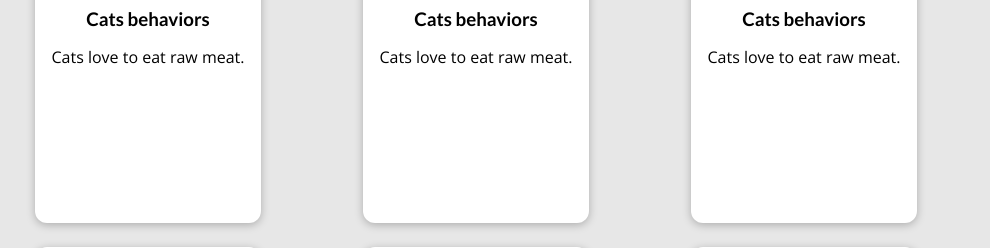
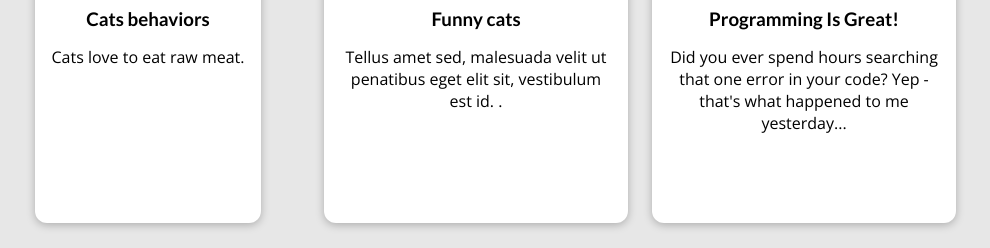
Before and after one commit to RockPiryt/Django_Blog, a Django app: page /posts in a window 1280 px wide. Shown: the part 328-576 px from the top of the page, without its empty margins (164-1154 px from the left). After the commit the page ends 555 px from the top, so only its background shows below. Run offline with Django 4.2, Linux system fonts and the light colour scheme.

Commit message:
'RockPiryt' - add new html templates for posts and for 404 error,
- add html file for all posts, post and post detail,
-  add 404 html,
- store posts as list,

```diff
--- a/my_page/blog/templates/blog/all-posts.html
+++ b/my_page/blog/templates/blog/all-posts.html
@@ -13,12 +13,10 @@
 <section id="all-posts">
     <h2>Post below:</h2>
     <ul>
-        {% include "blog/includes/post.html" %}
-        {% include "blog/includes/post.html" %}
-        {% include "blog/includes/post.html" %}
-        {% include "blog/includes/post.html" %}
-        {% include "blog/includes/post.html" %}
-        {% include "blog/includes/post.html" %}
+        {% for sssingle_post in html_all_posts %}
+            {% include "blog/includes/post.html" %}
+        {% endfor %}
+
     </ul>
 </section>
 {% endblock %}
--- a/my_page/blog/templates/blog/includes/post.html
+++ b/my_page/blog/templates/blog/includes/post.html
@@ -2,11 +2,11 @@
 
 <li>
     <article class="post">
-        <a href="{% url 'single-post-page' slug='cats' %}">
-            <img src="{% static 'blog/images/cat2.jpg' %}" alt="Cats behaviors" width='900px'>
+        <a href="{% url 'single-post-page' slug=sssingle_post.slug %}">
+            <img src="{% static 'blog/images/'|add:sssingle_post.image %}" alt="{{ sssingle_post.title}}" width='900px'>
             <div class="post__content">
-                <h3>Cats behaviors</h3>
-                <p>Cats love to eat raw meat.</p>
+                <h3>{{ sssingle_post.title}}</h3>
+                <p>{{ sssingle_post.excerpt}}</p>
             </div>
         </a>
     </article>
--- a/my_page/blog/templates/blog/index.html
+++ b/my_page/blog/templates/blog/index.html
@@ -5,6 +5,7 @@
 
 
 {% block css_file %}
+<link rel="stylesheet" href="{% static 'blog/post.css'%}">
 <link rel="stylesheet" href="{% static 'blog/index.css'%}">
 {% endblock %}
 
@@ -22,7 +23,9 @@
 <section id="latest-posts">
     <h2>My last post about cats:</h2>
     <ul>
-        {% include "blog/includes/post.html" %}
+        {% for sssingle_post in html_posts %}
+            {% include "blog/includes/post.html" %}
+        {% endfor %}
     </ul>
 </section>
 
--- a/my_page/blog/views.py
+++ b/my_page/blog/views.py
@@ -1,12 +1,92 @@
+from datetime import date
 from django.shortcuts import render
+
+my_posts = [
+    {
+        "slug": "sleeping-cat",
+        "image": "cat3.jpg",
+        "author": "Paulina",
+        "date": date(2023, 9, 1),
+        "title": "Cats behaviors",
+        "excerpt":"Cats love to eat raw meat.",
+        "content": """Cats love sleep, neque dolor morbi, id semper parturient mauris rutrum integer, urna quam. Purus in praesent nec scelerisque odio, a eu nisl, fermentum odio et amet, bibendum dolor aliquam molestie vitae. Malesuada at nisl dui nulla. Sed morbi, sapien fringilla, accumsan velit dolor neque, vel ut ut voluptatibus, pellentesque dui. Suscipit integer, mi sodales in, non ac augue ridiculus velit ac malesuada, sit quam facilisi odio ac et.
+
+        Lorem ipsum dolor sit amet, neque dolor morbi, id semper parturient mauris rutrum integer, urna quam. Purus in praesent nec scelerisque odio, a eu nisl, fermentum odio et amet, bibendum dolor aliquam molestie vitae. Malesuada at nisl dui nulla. Sed morbi, sapien fringilla, accumsan velit dolor neque, vel ut ut voluptatibus, pellentesque dui. Suscipit integer, mi sodales in, non ac augue ridiculus velit ac malesuada, sit quam facilisi odio ac et.
+
+        Lorem ipsum dolor sit amet, neque dolor morbi, id semper parturient mauris rutrum integer, urna quam. Purus in praesent nec scelerisque odio, a eu nisl, fermentum odio et amet, bibendum dolor aliquam molestie vitae. Malesuada at nisl dui nulla. Sed morbi, sapien fringilla, accumsan velit dolor neque, vel ut ut voluptatibus, pellentesque dui. Suscipit integer, mi sodales in, non ac augue ridiculus velit ac malesuada, sit quam facilisi odio ac et. """
+
+    },
+    {
+        "slug": "cat-are-funny",
+        "image": "cat4.jpg",
+        "author": "Paulina",
+        "date": date(2022, 7, 21),
+        "title": "Funny cats",
+        "excerpt": "Tellus amet sed, malesuada velit ut penatibus eget elit sit, vestibulum est id. .",
+        "content": """
+          Cats are funny adipisicing elit. Officiis nobis
+          aperiam est praesentium, quos iste consequuntur omnis exercitationem quam
+          velit labore vero culpa ad mollitia? Quis architecto ipsam nemo. Odio.
+
+          Lorem ipsum dolor sit amet consectetur adipisicing elit. Officiis nobis
+          aperiam est praesentium, quos iste consequuntur omnis exercitationem quam
+          velit labore vero culpa ad mollitia? Quis architecto ipsam nemo. Odio.
+
+          Lorem ipsum dolor sit amet consectetur adipisicing elit. Officiis nobis
+          aperiam est praesentium, quos iste consequuntur omnis exercitationem quam
+          velit labore vero culpa ad mollitia? Quis architecto ipsam nemo. Odio.
+        """
+    },
+    {
+        "slug": "programming-is-fun",
+        "image": "coding.jpg",
+        "author": "Paulina",
+        "date": date(2021, 3, 10),
+        "title": "Programming Is Great!",
+        "excerpt": "Did you ever spend hours searching that one error in your code? Yep - that's what happened to me yesterday...",
+        "content": """
+          I love programming consectetur adipisicing elit. Officiis nobis
+          aperiam est praesentium, quos iste consequuntur omnis exercitationem quam
+          velit labore vero culpa ad mollitia? Quis architecto ipsam nemo. Odio.
+
+          Lorem ipsum dolor sit amet consectetur adipisicing elit. Officiis nobis
+          aperiam est praesentium, quos iste consequuntur omnis exercitationem quam
+          velit labore vero culpa ad mollitia? Quis architecto ipsam nemo. Odio.
+
+          Lorem ipsum dolor sit amet consectetur adipisicing elit. Officiis nobis
+          aperiam est praesentium, quos iste consequuntur omnis exercitationem quam
+          velit labore vero culpa ad mollitia? Quis architecto ipsam nemo. Odio.
+        """
+    },
+]
+
+def get_date(element):
+    # return post.get("date")
+    return element["date"]
 
 # Create your views here.
 
 def starting_page(request):
-    return render(request, "blog/index.html")
+    # Sort list my_post, key is function (return value for key date)
+    sorted_posts = sorted(my_posts, key=get_date)
+    # Reverse list
+    latest_post = sorted_posts[-3:]
+    return render(request, "blog/index.html", {
+        "html_posts": latest_post,
+    })
 
 def posts(request):
-    return render(request, "blog/all-posts.html")
+    return render(request, "blog/all-posts.html", {
+        "html_all_posts": my_posts,
+    })
 
-def single_post(request):
-    pass
+def single_post(request, slug):
+    # List comprehension and next()
+    # post_detail = next(post for post in my_posts if post["slug"]==slug)
+    #Standard for loop
+    for post in my_posts:
+        if post["slug"] == slug:
+            post_detail = post
+    return render(request, "blog/post-detail.html",{
+        "html_post":post_detail,
+    })
```
Also changed, not shown: my_page/blog/templates/blog/post-detail.html (added, +26 -0 lines), my_page/templates/404.html (added, +9 -0 lines).
